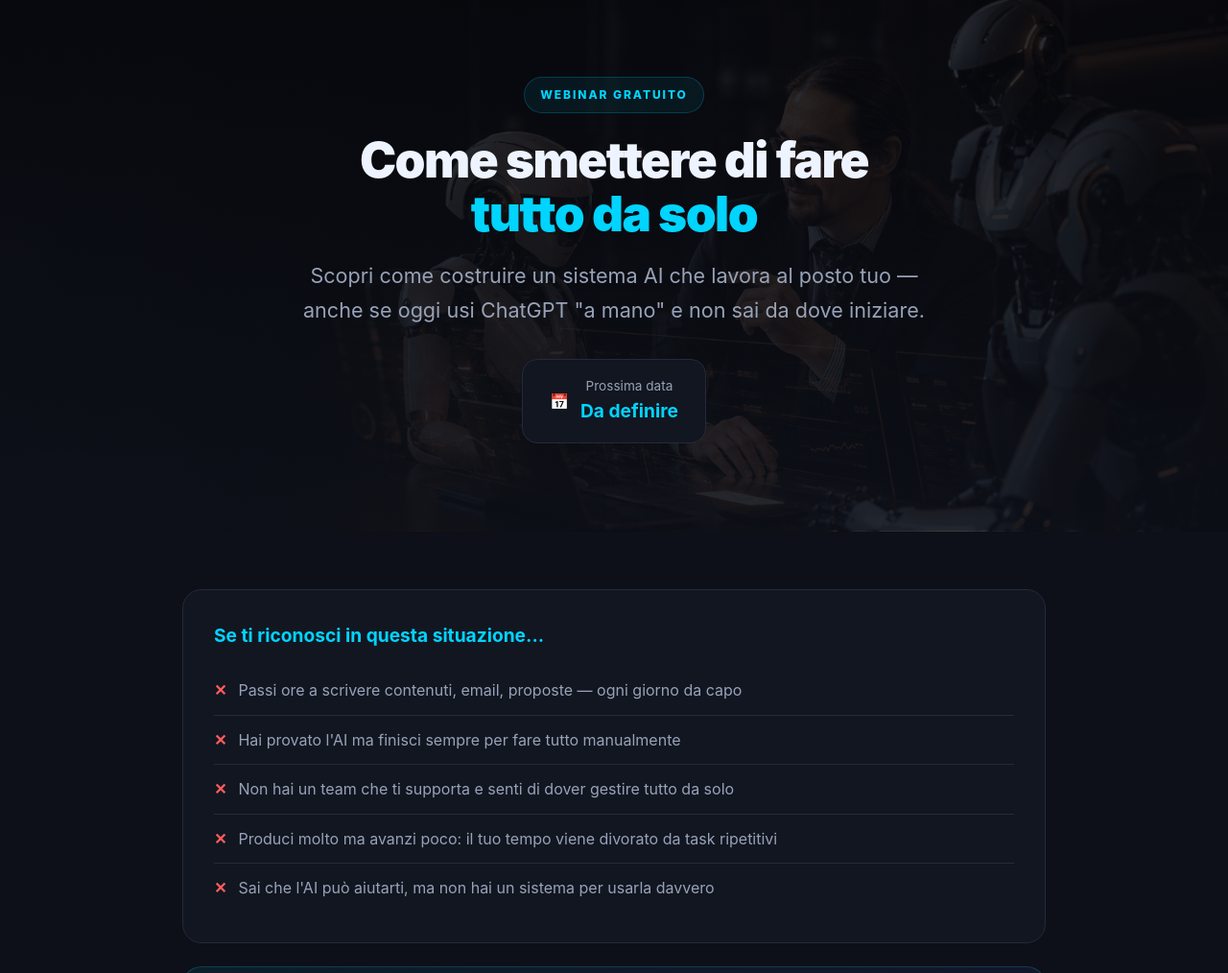
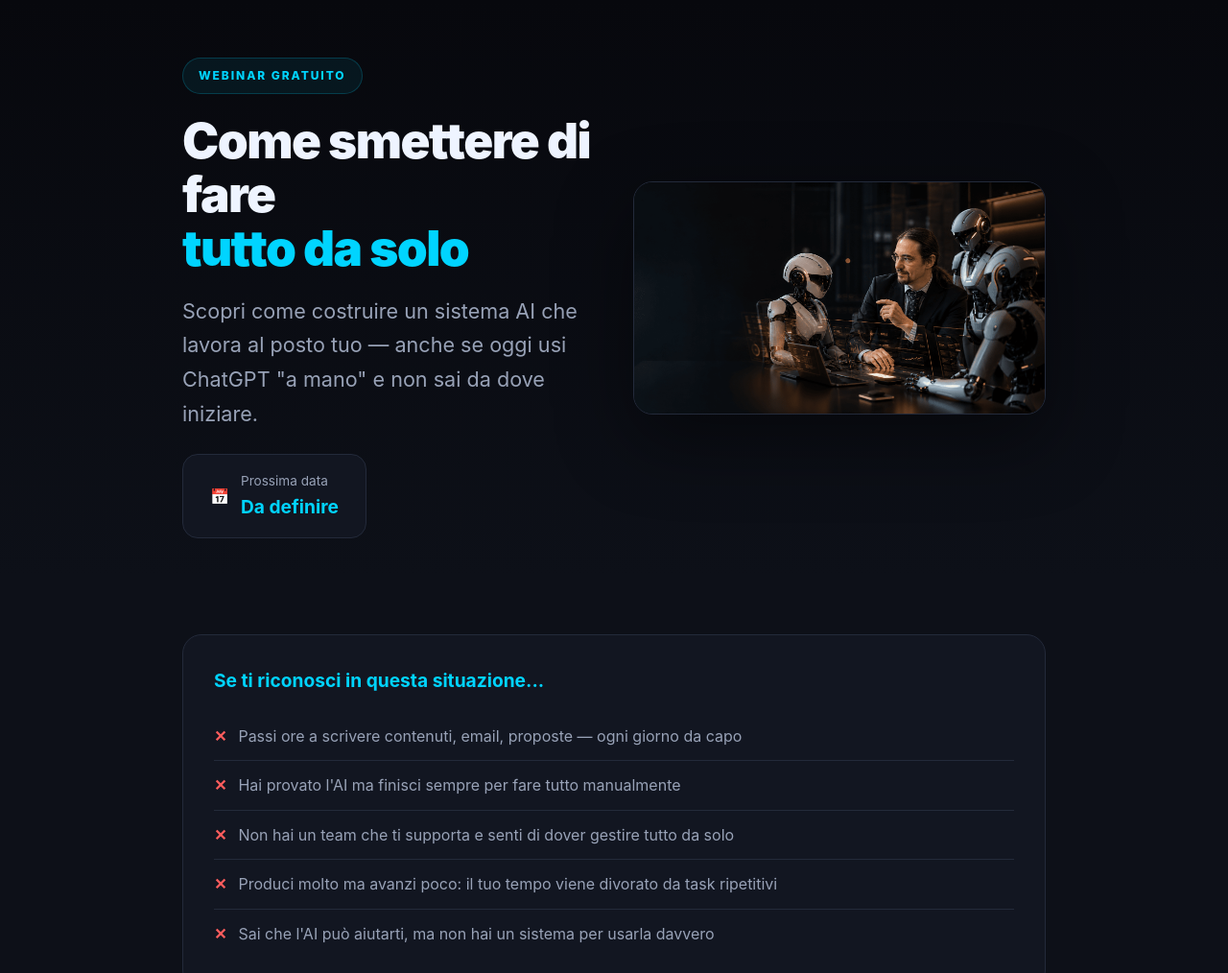
Before and after one commit to RRickyHunter/openclaw-pages, a plain HTML site: page webinar/index.html in a window 1280 px wide. Shown: the top 1014 px of the page at 96% size. Drawn offline with Linux system fonts and the light colour scheme.

Commit message:
webinar: immagine hero in box visibile, layout a due colonne

```diff
--- a/webinar/index.html
+++ b/webinar/index.html
@@ -30,20 +30,27 @@
     }
     .container { width: min(900px, calc(100% - 40px)); margin: 0 auto; }
     .hero {
-      position: relative;
-      padding: 80px 0 60px;
-      background: linear-gradient(180deg, rgba(7,8,13,0.85) 0%, rgba(13,16,24,0.9) 100%),
-                  url('/webinar/assets/hero-bg.png');
-      background-size: cover;
-      background-position: center;
+      padding: 60px 0 40px;
+      background: linear-gradient(180deg, var(--bg) 0%, var(--bg-alt) 100%);
       text-align: center;
-      min-height: 500px;
-      display: flex;
+    }
+    .hero-grid {
+      display: grid;
+      grid-template-columns: 1fr 1fr;
+      gap: 40px;
       align-items: center;
+      text-align: left;
     }
-    .hero .container {
-      position: relative;
-      z-index: 1;
+    .hero-image-box {
+      border-radius: 20px;
+      overflow: hidden;
+      border: 1px solid var(--border);
+      box-shadow: var(--shadow);
+    }
+    .hero-image-box img {
+      width: 100%;
+      height: auto;
+      display: block;
     }
     .eyebrow {
       display: inline-block;
@@ -262,6 +269,8 @@
     @media (max-width: 768px) {
       .for-who { grid-template-columns: 1fr; }
       .hero { padding: 60px 0 40px; }
+      .hero-grid { grid-template-columns: 1fr; text-align: center; }
+      .hero-image-box { order: -1; }
     }
   </style>
 </head>
@@ -270,17 +279,24 @@
   <!-- HERO -->
   <section class="hero">
     <div class="container">
+      <div class="hero-grid">
+        <div>
           <div class="eyebrow">Webinar Gratuito</div>
           <h1>Come smettere di fare<br><span class="highlight">tutto da solo</span></h1>
-      <p class="hero-sub">
+          <p class="hero-sub" style="margin: 0 0 24px;">
             Scopri come costruire un sistema AI che lavora al posto tuo —
             anche se oggi usi ChatGPT "a mano" e non sai da dove iniziare.
           </p>
-      <div class="date-badge">
+          <div class="date-badge" style="margin-bottom: 0;">
             <span>📅</span>
             <div>
               <div style="font-size: 0.85rem; color: var(--muted);">Prossima data</div>
               <strong>Da definire</strong>
+            </div>
+          </div>
+        </div>
+        <div class="hero-image-box">
+          <img src="/webinar/assets/hero-bg.png" alt="Riccardo Romano e i bot OpenClaw">
         </div>
       </div>
     </div>
```
Lines whose indentation alone changed are shown as unchanged.
